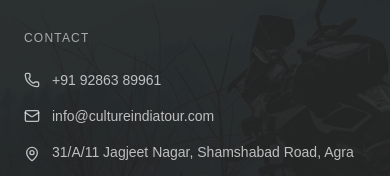
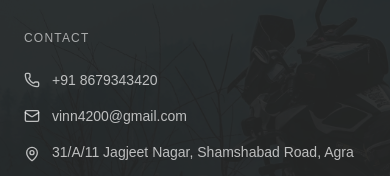
Before and after one commit to flowgraceDev/holiday-app, a Next.js app: page / in a window 390 px wide. Shown: the part 5060-5236 px from the top of the page. Built offline with nearby package versions, Linux system fonts and the light colour scheme; no server answers; the database is empty.

Commit message:
changes in phone number nd email

```diff
--- a/app/components/Footer.tsx
+++ b/app/components/Footer.tsx
@@ -58,12 +58,12 @@ export default function Footer() {
             <div className="space-y-4 text-sm text-white/70">
               <div className="flex items-center gap-3">
                 <Phone size={16} />
-                <span>+91 92863 89961</span>
+                <span>+91 8679343420</span>
               </div>
 
               <div className="flex items-center gap-3">
                 <Mail size={16} />
-                <span>info@cultureindiatour.com</span>
+                <span>vinn4200@gmail.com</span>
               </div>
 
               <div className="flex items-start gap-3">
--- a/app/components/Header.tsx
+++ b/app/components/Header.tsx
@@ -95,7 +95,7 @@ export default function Header() {
             </a>
 
             <a
-              href="tel:+919286389961"
+              href="tel:+8679343420"
               className="flex items-center gap-2 text-slate-200 hover:text-emerald-400 transition"
             >
               <FaPhoneAlt className="text-emerald-400" />
@@ -105,7 +105,7 @@ export default function Header() {
 
           <div className="flex items-center gap-2">
             <a
-              href="https://wa.me/919286389961"
+              href="https://wa.me/8679343420"
               target="_blank"
               className="w-9 h-9 flex items-center justify-center rounded-full bg-emerald-500 hover:bg-emerald-600 transition"
             >
```
